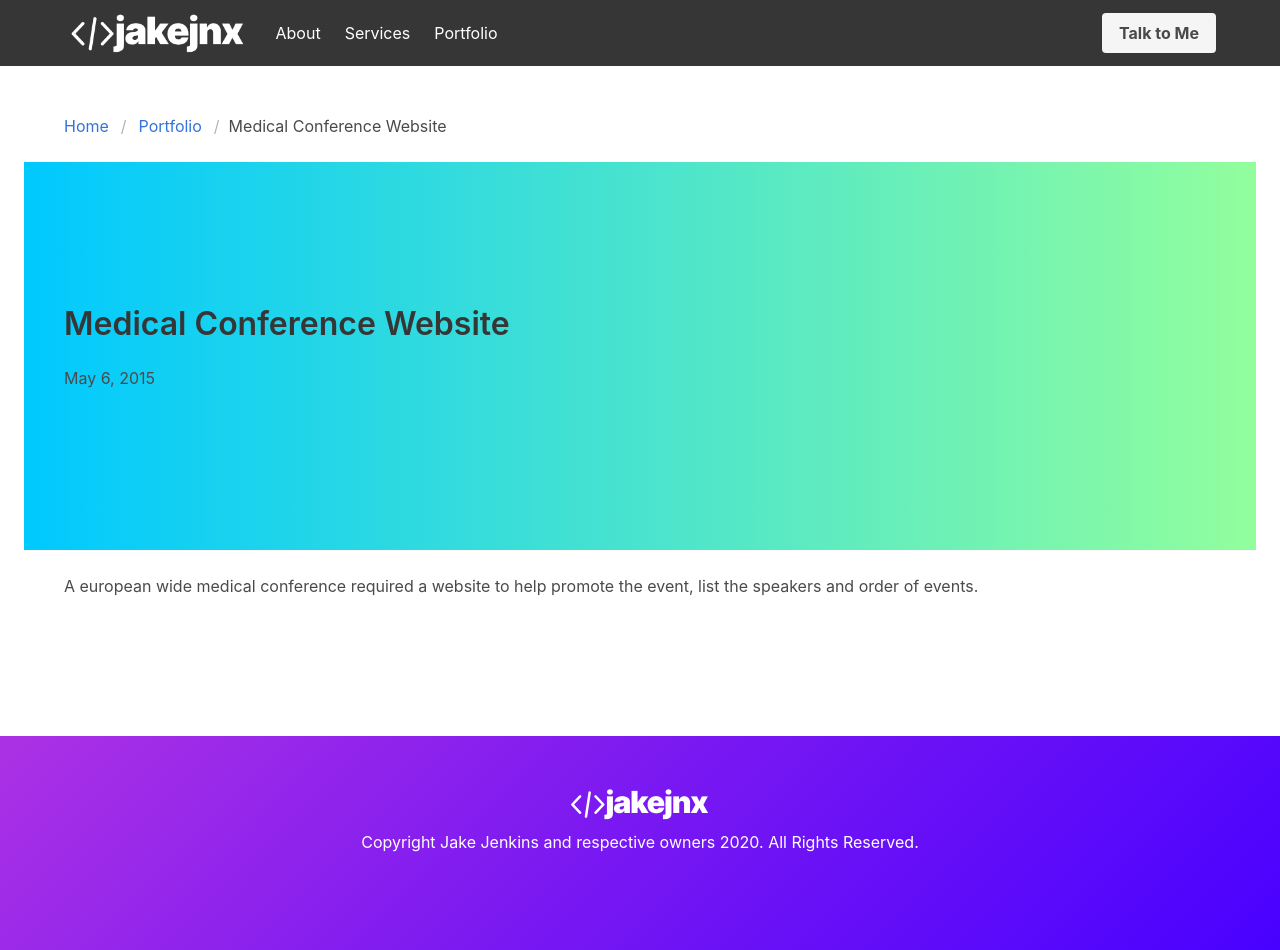
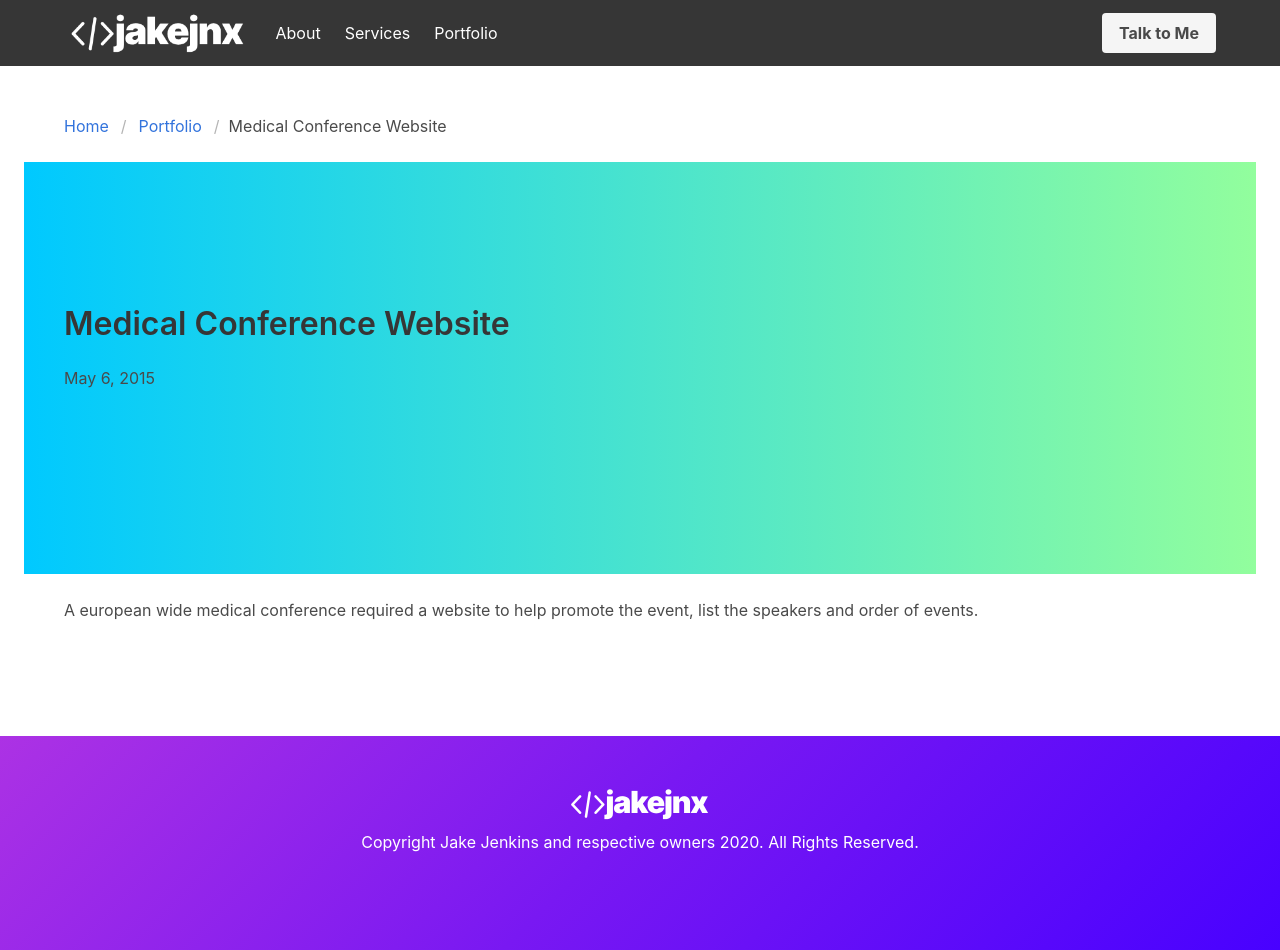
Before and after one commit to jake-jenkins/jjnx-bulma, a Jekyll site: the page built from _portfolio/medical-conference-website.md, in a window 1280 px wide. Built offline with Jekyll 4.4.1, drawn with Linux system fonts in a browser that asks for light colours.

Commit message:
Update portfolio.html

```diff
--- a/_layouts/portfolio.html
+++ b/_layouts/portfolio.html
@@ -46,7 +46,7 @@ layout: default
         >
         {%- if forloop.last == false %}, {% endif -%} {% endfor %} {%- endif -%}
       </p>
-<p>
+      <p>&nbsp;</p>
 <div class="tags">
   {% for tags in page.tags %}
       <span class="tag is-dark"> {{ tags }} </span>
```
